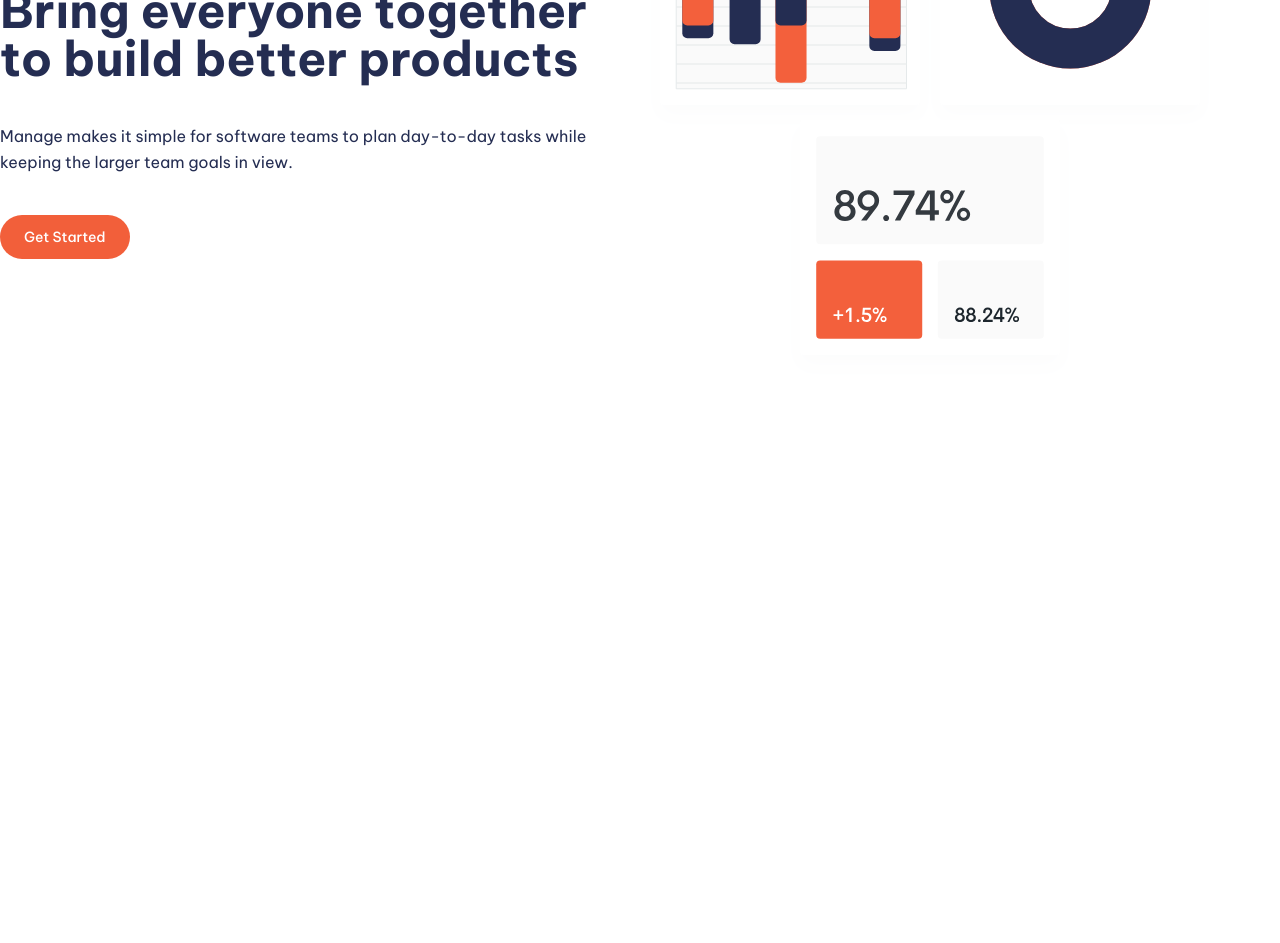
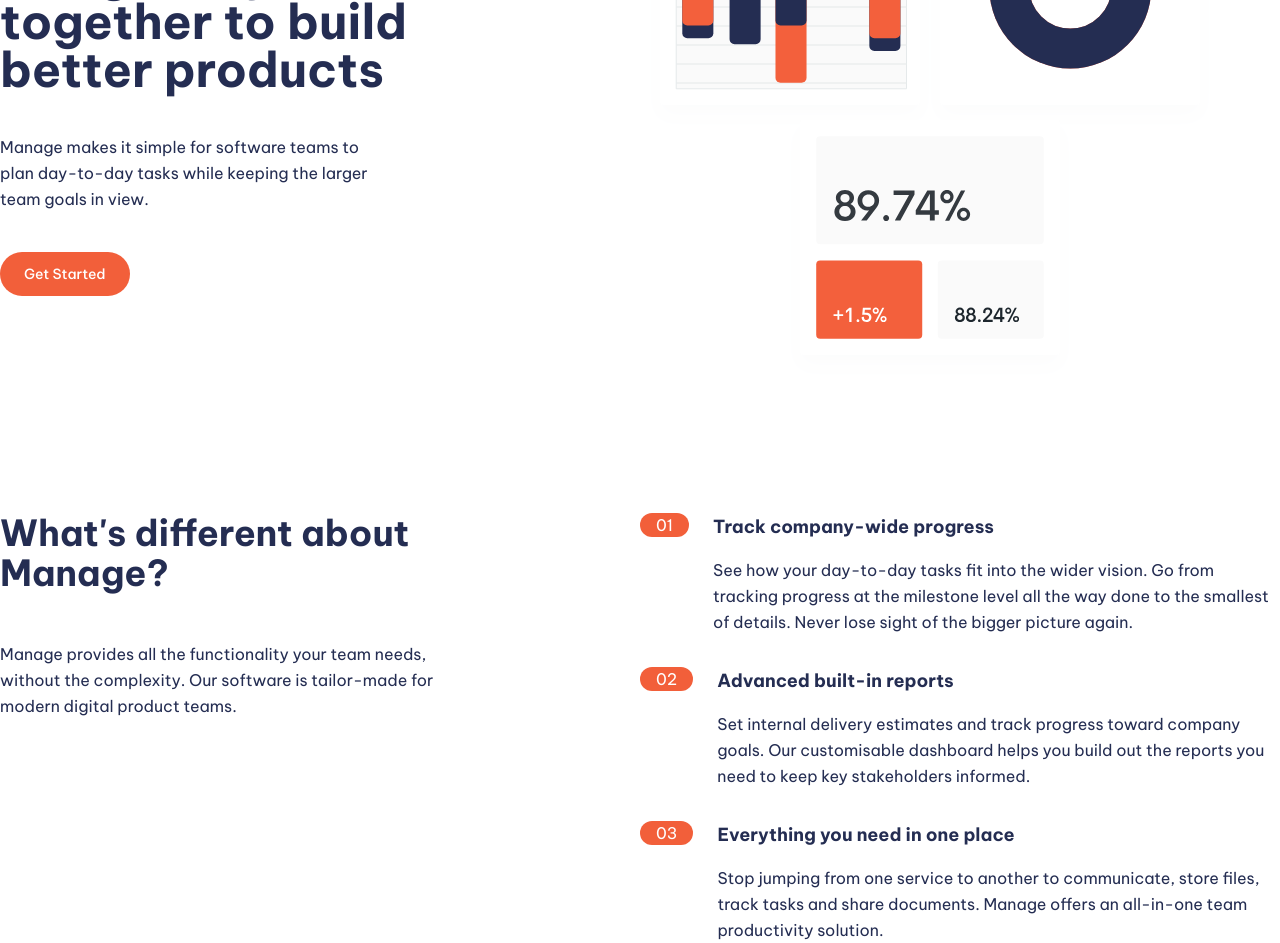
Before and after one commit to mukolweke/ManageLandingPage, a Vue app: page / in a window 1280 px wide. Shown: the part 300-1243 px from the top of the page. Before the commit the page ends 813 px from the top, so only its background shows below. Built offline with nearby package versions, Linux system fonts and the light colour scheme.

Commit message:
LP:About add about section content and style

```diff
--- /dev/null
+++ b/src/components/About.vue
@@ -0,0 +1,152 @@
+<template>
+  <section
+    class="
+      container
+      flex flex-col
+      px-4
+      md:px-0
+      mx-auto
+      space-y-12
+      md:space-y-0 md:flex-row
+    "
+  >
+    <div class="flex flex-col space-y-12 md:w-1/2">
+      <h2
+        class="
+          max-w-sm
+          md:max-w-md
+          mx-auto
+          md:mx-0
+          text-4xl
+          font-bold
+          text-center
+          md:text-left
+        "
+      >
+        What's different about Manage?
+      </h2>
+      <p
+        class="
+          max-w-sm
+          md:max-w-md
+          mx-auto
+          md:mx-0
+          text-center
+          leading-relaxed
+          md:text-left
+        "
+      >
+        Manage provides all the functionality your team needs, without the
+        complexity. Our software is tailor-made for modern digital product
+        teams.
+      </p>
+    </div>
+
+    <div class="flex flex-col space-y-8 md:w-1/2">
+      <!-- List Item 1 -->
+      <div
+        class="flex flex-col space-y-3 md:space-y-0 md:space-x-6 md:flex-row"
+      >
+        <!-- Heading -->
+        <div class="rounded-l-full bg-lighter-red md:bg-transparent">
+          <div class="flex items-center space-x-2">
+            <div
+              class="px-4 py-2 text-white rounded-full md:py-1 bg-primary-red"
+            >
+              01
+            </div>
+            <h3
+              class="text-base font-bold md:mb-4 md:hidden hover:text-gray-blue"
+            >
+              Track company-wide progress
+            </h3>
+          </div>
+        </div>
+
+        <div>
+          <h3
+            class="hidden mb-4 text-lg font-bold md:block hover:text-gray-blue"
+          >
+            Track company-wide progress
+          </h3>
+          <p class="leading-relaxed">
+            See how your day-to-day tasks fit into the wider vision. Go from
+            tracking progress at the milestone level all the way done to the
+            smallest of details. Never lose sight of the bigger picture again.
+          </p>
+        </div>
+      </div>
+
+      <!-- List Item 2 -->
+      <div
+        class="flex flex-col space-y-3 md:space-y-0 md:space-x-6 md:flex-row"
+      >
+        <!-- Heading -->
+        <div class="rounded-l-full bg-lighter-red md:bg-transparent">
+          <div class="flex items-center space-x-2">
+            <div
+              class="px-4 py-2 text-white rounded-full md:py-1 bg-primary-red"
+            >
+              02
+            </div>
+            <h3
+              class="text-base font-bold md:mb-4 md:hidden hover:text-gray-blue"
+            >
+              Advanced built-in reports
+            </h3>
+          </div>
+        </div>
+
+        <div>
+          <h3
+            class="hidden mb-4 text-lg font-bold md:block hover:text-gray-blue"
+          >
+            Advanced built-in reports
+          </h3>
+          <p class="leading-relaxed">
+            Set internal delivery estimates and track progress toward company
+            goals. Our customisable dashboard helps you build out the reports
+            you need to keep key stakeholders informed.
+          </p>
+        </div>
+      </div>
+
+      <!-- List Item 3 -->
+      <div
+        class="flex flex-col space-y-3 md:space-y-0 md:space-x-6 md:flex-row"
+      >
+        <!-- Heading -->
+        <div class="rounded-l-full bg-lighter-red md:bg-transparent">
+          <div class="flex items-center space-x-2">
+            <div
+              class="px-4 py-2 text-white rounded-full md:py-1 bg-primary-red"
+            >
+              03
+            </div>
+            <h3
+              class="text-base font-bold md:mb-4 md:hidden hover:text-gray-blue"
+            >
+              Everything you need in one place
+            </h3>
+          </div>
+        </div>
+
+        <div>
+          <h3
+            class="hidden mb-4 text-lg font-bold md:block hover:text-gray-blue"
+          >
+            Everything you need in one place
+          </h3>
+          <p class="leading-relaxed">
+            Stop jumping from one service to another to communicate, store
+            files, track tasks and share documents. Manage offers an all-in-one
+            team productivity solution.
+          </p>
+        </div>
+      </div>
+    </div>
+  </section>
+</template>
+
+<script setup>
+</script>
--- a/src/components/Header.vue
+++ b/src/components/Header.vue
@@ -20,9 +20,10 @@ import Button from "./Button.vue";
     <div class="flex flex-col space-y-10 md:w-1/2">
       <h1
         class="
-          max-w-md
-          md:max-w-none
+          max-w-sm
+          md:max-w-md
           mx-auto
+          md:mx-0
           text-4xl
           font-bold
           text-center
@@ -34,8 +35,8 @@ import Button from "./Button.vue";
       <p
         class="
           max-w-sm
-          md:max-w-none
           mx-auto
+          md:mx-0
           text-center
           leading-relaxed
           md:text-left
--- a/src/components/LandingPage.vue
+++ b/src/components/LandingPage.vue
@@ -1,19 +1,23 @@
 <script setup>
 import { ref } from "vue";
 import Navigation from "./Navigation.vue";
-import Header from "./Header.vue";
+import HeaderSection from "./Header.vue";
+import AboutSection from "./About.vue";
 
 const showBackdrop = ref(false);
 
 function handleMenuOpen() {
   showBackdrop.value = !showBackdrop.value;
+  document.body.classList.toggle("overflow-hidden");
 }
 </script>
 
 <template>
   <Navigation @toggle-backdrop="handleMenuOpen" />
 
-  <Header />
+  <HeaderSection />
+
+  <AboutSection />
 
   <!-- Backdrop -->
   <div
--- a/tailwind.config.js
+++ b/tailwind.config.js
@@ -11,8 +11,9 @@ module.exports = {
         'dark-blue': 'hsl(233, 12%, 13%)',
         'pale-blue': 'hsl(13, 100%, 96%)',
         'light-gray': 'hsl(0, 0%, 98%)',
-        'light-red': 'hsl(12, 88%, 70%)',
+        'light-red': 'hsl(12, 88%, 69%)',
         'light-dark': 'rgba(0, 0, 0, 0.3)',
+        'lighter-red': 'hsl(12, 88%, 95%)',
       },
       fontFamily: {
         sans: ['Be Vietnam Pro', ...defaultTheme.fontFamily.sans],
```
